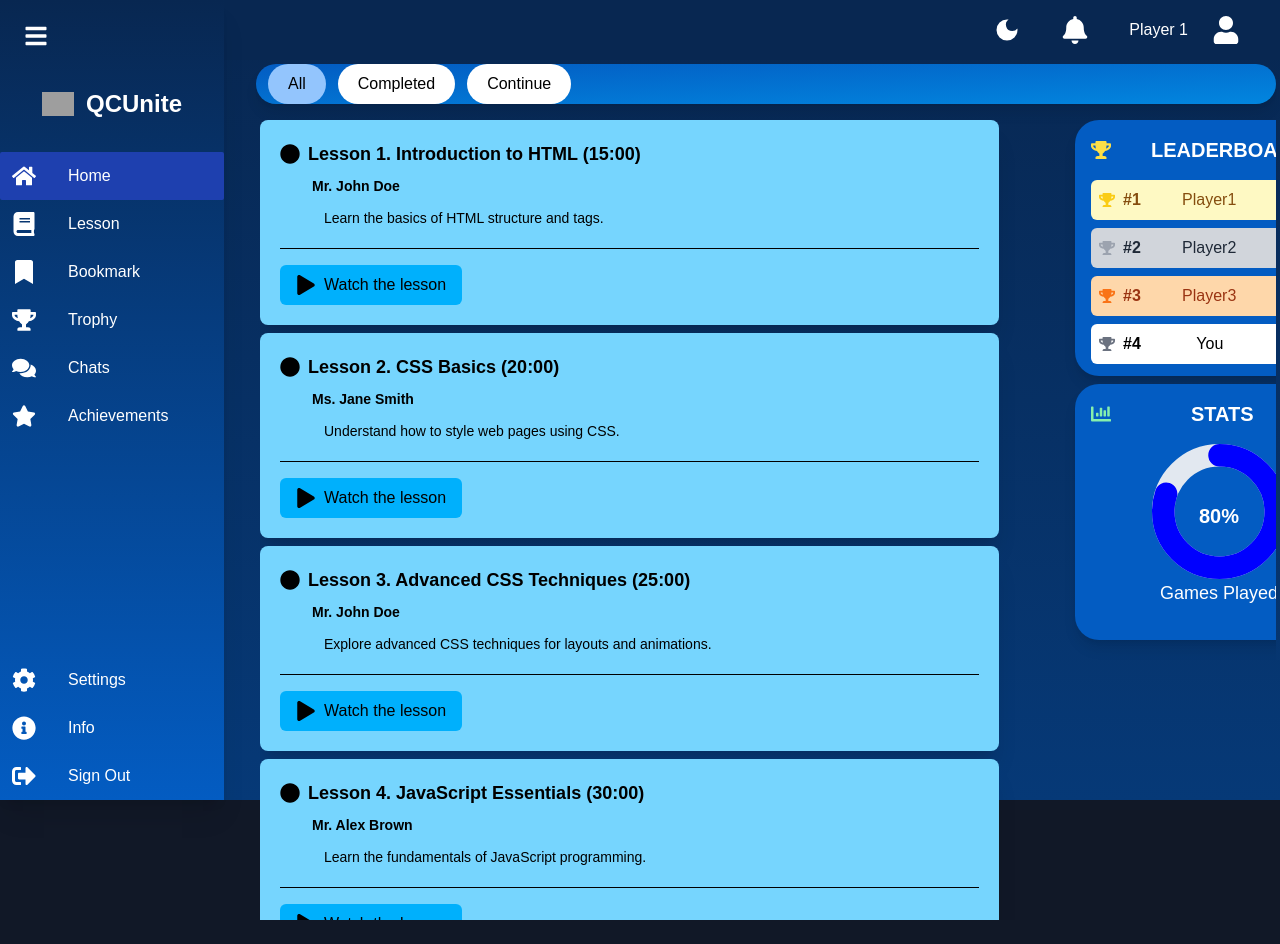
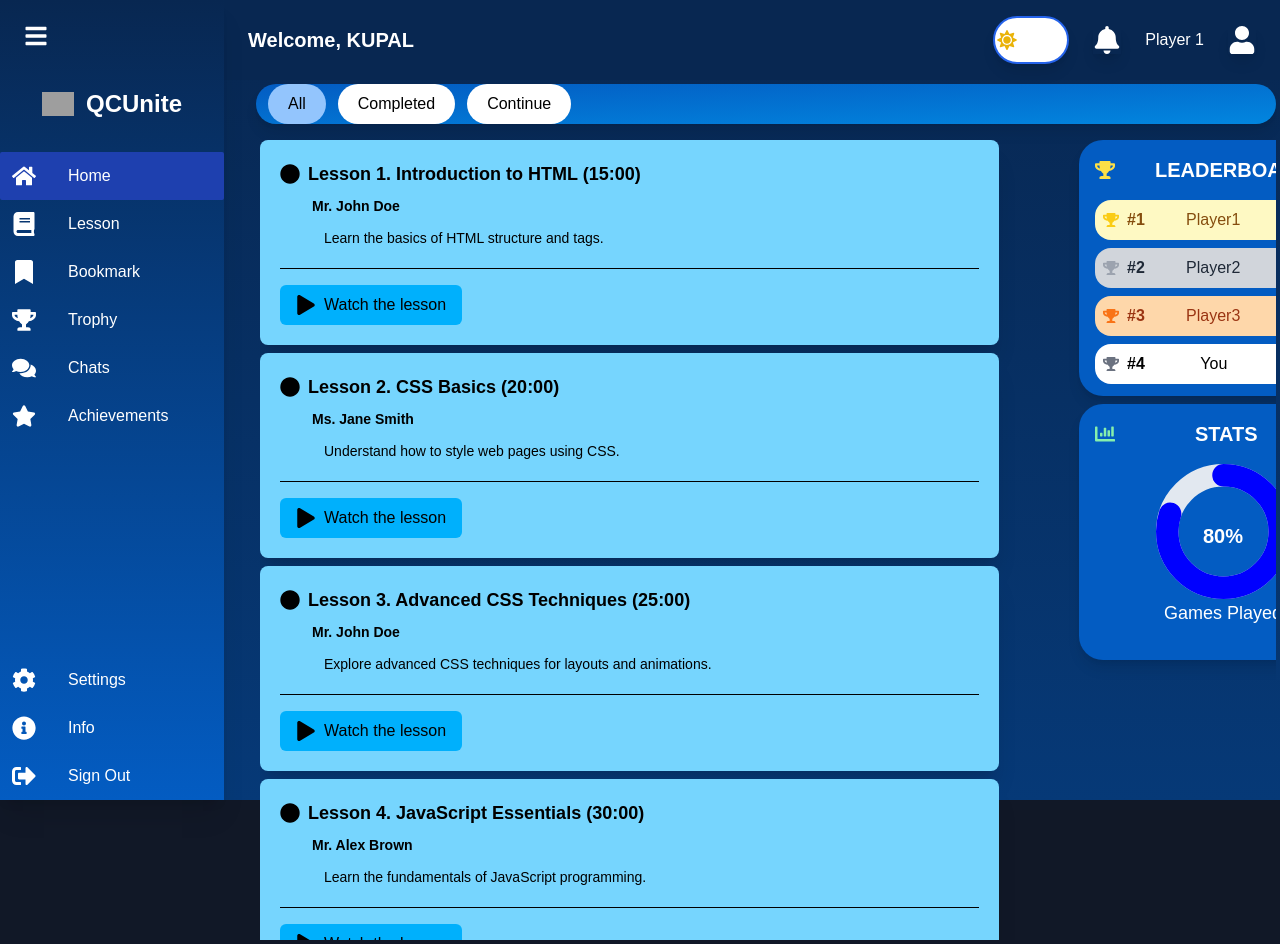
Before and after one commit to Piretz/code-quest-fe, a Next.js app: page / in a window 1280 px wide. Built offline with nearby package versions, Linux system fonts and the light colour scheme; grey boxes are pictures that could not be loaded.

Commit message:
UPDATE-27-9PM

```diff
--- a/src/components/ui/Dashboard.tsx
+++ b/src/components/ui/Dashboard.tsx
@@ -57,10 +57,12 @@ const Dashboard = () => {
             strokeLinecap="round"
           />
         </svg>
+
         {/* Centered Percentage */}
         <div className="absolute text-center mb-5 text-white font-poppins font-bold text-xl">
           <span>{percentage}%</span>
         </div>
+
         {/* Optional label below the percentage */}
         {label && <div className="text-lg text-white font-poppins">{label}</div>}
       </div>
@@ -146,7 +148,7 @@ const Dashboard = () => {
             </div>
 
             {/* Leaderboard & Stats */}
-            <div className="flex flex-col space-y-2 ml-8">
+            <div className="flex flex-col space-y-2 ml-9">
               {/* Leaderboard */}
               <div
   className={`p-4 h-64 w-72 rounded-3xl shadow-lg ${
@@ -156,7 +158,7 @@ const Dashboard = () => {
   <h3 className="text-xl text-white font-bold flex items-center space-x-10">
     <FaTrophy className="text-yellow-300" /> <span>LEADERBOARDS</span>
   </h3>
-  <div className="mt-4 space-y-2">
+  <div className="mt-4 space-y-2 ">
     {[
       { rank: 1, name: "Player1", score: 1500 },
       { rank: 2, name: "Player2", score: 1300 },
@@ -165,7 +167,7 @@ const Dashboard = () => {
     ].map((player, index) => (
       <div
         key={index}
-        className={`flex justify-between items-center p-2 rounded-md ${
+        className={`flex justify-between items-center p-2 rounded-2xl ${
           player.rank === 1
             ? "bg-yellow-100 text-yellow-800"
             : player.rank === 2
--- a/src/components/ui/Header.tsx
+++ b/src/components/ui/Header.tsx
@@ -1,50 +1,54 @@
 import React from "react";
-import { FaUser, FaBell, FaCog } from "react-icons/fa";
-import { MdDarkMode } from "react-icons/md"; // Import Dark Mode Icon
+import { FaUser, FaBell, FaMoon, FaSun } from "react-icons/fa"; // Importing moon and sun icons
 import { useTheme } from "./ThemeContext"; // Import Theme Context
 
-const Header = () => {
+const Header: React.FC = () => {
   const { isDarkMode, toggleDarkMode } = useTheme(); // Get isDarkMode and toggleDarkMode from context
 
   return (
     <div
       className={`flex items-center justify-between px-6 py-4 h-15 font-poppins ${
-        isDarkMode ? "bg-gray-800 text-white" : "bg-[#082751] text-black"
-      }`}
+        isDarkMode ? "bg-gray-800 text-white" : " bg-[#082751] text-white"
+      }`} // Swap background colors for light and dark mode
     >
-      <h1 className="text-xl"></h1>
-      <div className="flex space-x-6 text-white">
+      <h1 className="font-poppins font-extrabold text-xl">Welcome, KUPAL</h1>
+      <div className="flex space-x-6">
 
-        {/* Dark Mode Toggle Button with Animation */}
+        {/* Dark Mode Toggle Button with Icon Sliding Animation */}
         <button
-          className={`flex items-center space-x-4 transition-transform duration-300 transform ${
-            isDarkMode ? "rotate-180" : "rotate-0"
-          }`}
           onClick={toggleDarkMode}
+          className={`flex items-center justify-center space-x-1 p-3 rounded-full
+            transition-all duration-500 transform shadow-lg
+            ${isDarkMode ? "bg-gray-700 border-gray-400" : "bg-white border-blue-600"}
+            border-2`}
         >
-          <MdDarkMode
-            className={`h-7 w-7 transition-all duration-500 ${
-              isDarkMode ? "text-gray-400" : "text-white"
+          {/* Conditionally render the sun or moon icon based on dark mode */}
+          <div
+            className={`transition-transform duration-500 transform ${
+              isDarkMode ? "translate-x-6" : "-translate-x-6" // Move the sun to the right in dark mode and moon to the left in light mode
             }`}
-          /> {/* Dark Mode Icon */}
-          <span>{isDarkMode ? "" : ""}</span>
+          >
+            {isDarkMode ? (
+              <FaMoon className="h-5 w-12 text-black" /> // Moon icon in dark mode
+            ) : (
+              <FaSun className="h-5 w-12 text-yellow-500" /> // Sun icon in light mode
+            )}
+          </div>
         </button>
 
         {/* Notification button */}
-        <button className="flex items-center space-x-4 ">
-          <FaBell className="h-7 w-7" /> {/* Notification Icon */}
-          <span></span>
+        <button className="flex items-center space-x-4">
+          <FaBell className="h-7 w-7 shadow-lg" /> {/* Notification Icon */}
         </button>
 
         {/* Label name player */}
-        <button className="flex items-center space-x-8 ">
+        <button className="flex items-center space-x-8">
           <span>Player 1</span>
         </button>
 
         {/* User button */}
-        <button className="flex items-center space-x-4 ">
-          <FaUser className="h-7 w-7" /> {/* Player Icon */}
-          <span></span>
+        <button className="flex items-center space-x-4">
+          <FaUser className="h-7 w-7 shadow-lg" /> {/* Player Icon */}
         </button>
       </div>
     </div>
```
